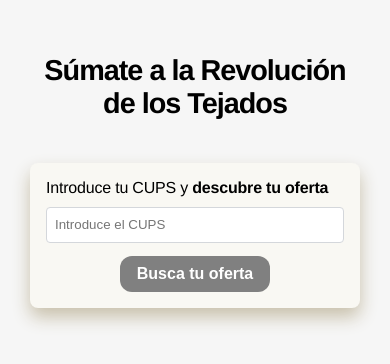
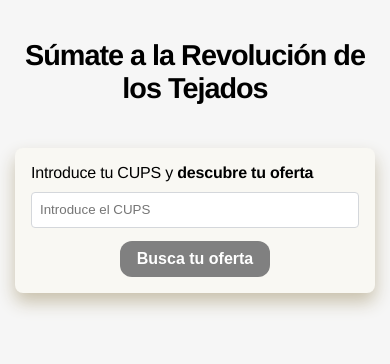
Before and after one commit to Argente94/rooftop-revolution, a Nuxt app: page / in a window 390 px wide. Shown: the top 364 px of the page. Built offline with nearby package versions, Linux system fonts and the light colour scheme.

Commit message:
Apply responsive

```diff
--- a/layouts/default.vue
+++ b/layouts/default.vue
@@ -10,5 +10,9 @@
         overflow: hidden;
         background-color: $background-color;
         padding: 30px;
+
+        @media screen and (max-width:480px){
+          padding: 15px;
+        }
     }
 </style>
```
